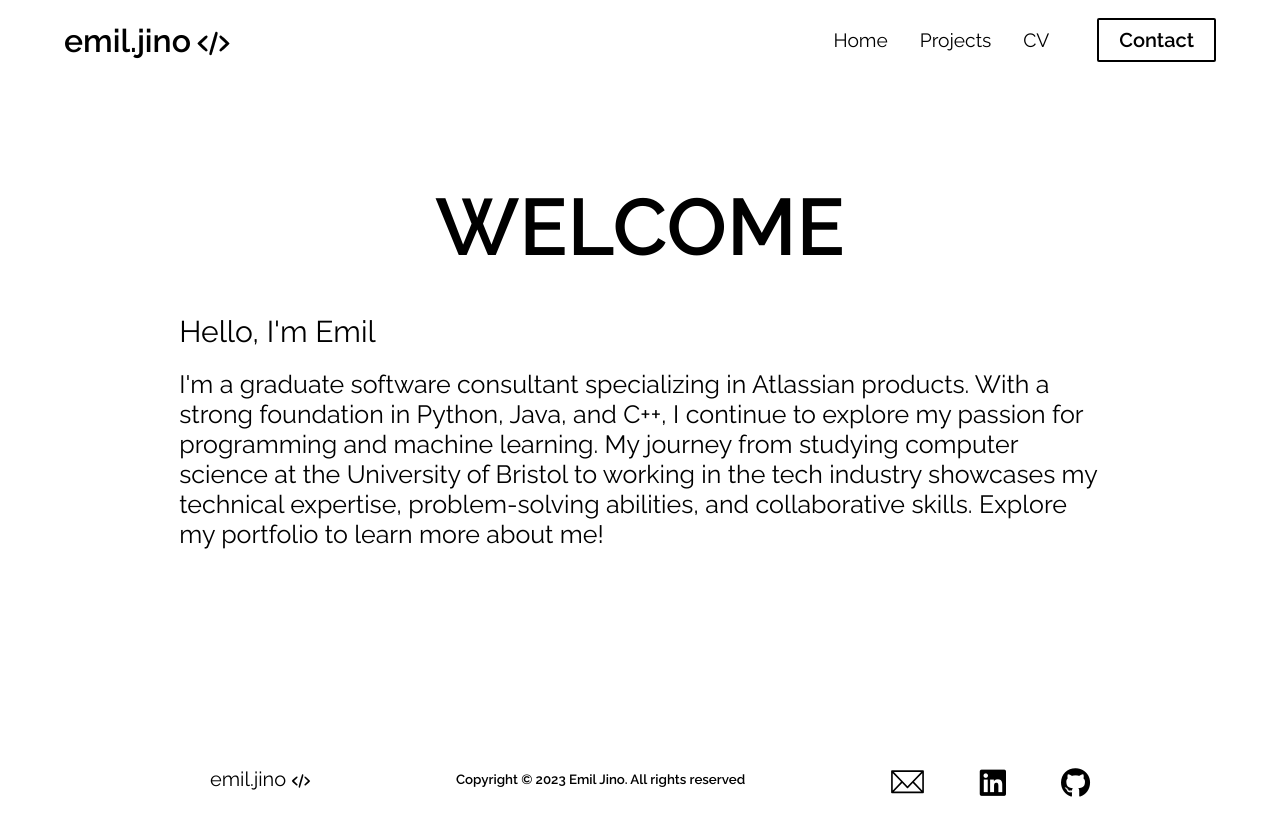
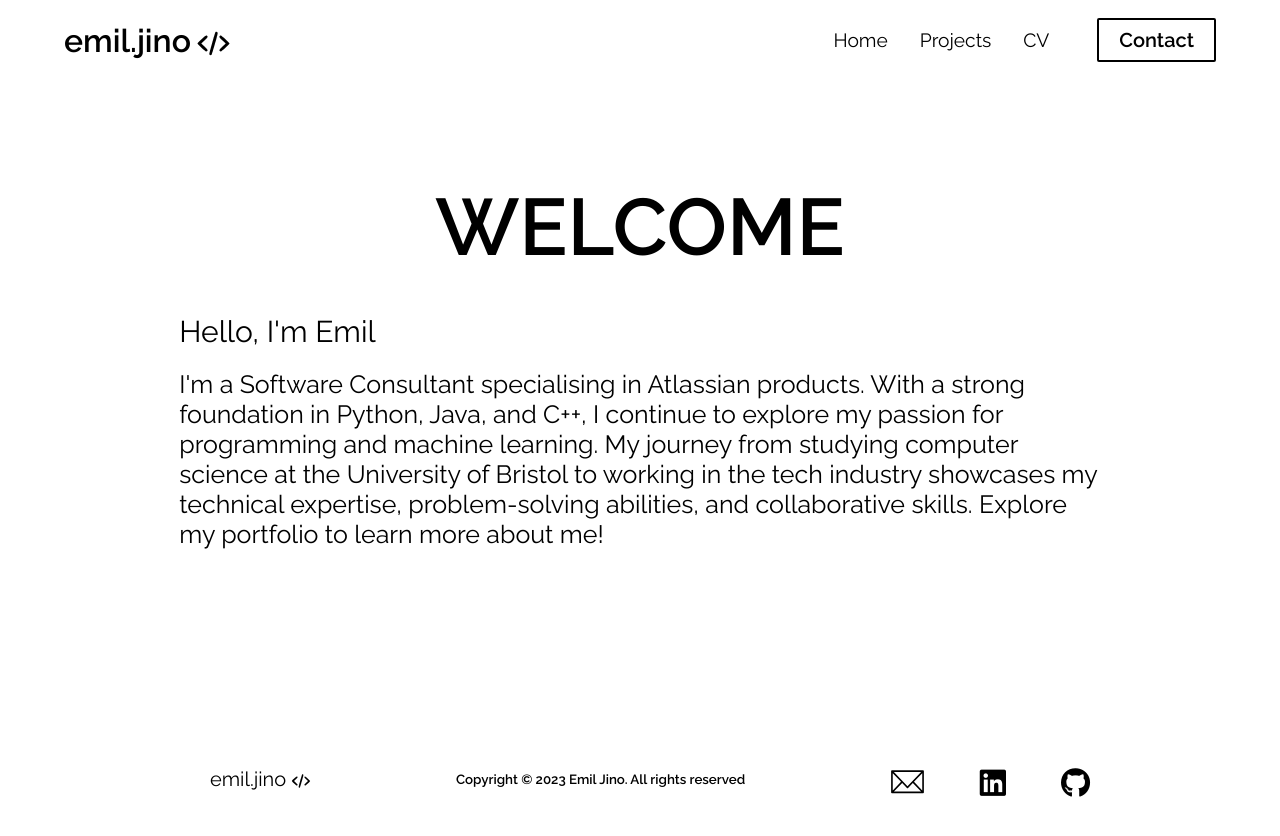
Before and after one commit to emiljino/react-personal-site, a React (Create React App) app: page / in a window 1280 px wide. Shown: the top 836 px of the page. Built offline with nearby package versions, Linux system fonts and the light colour scheme.

Commit message:
home page update 2

```diff
--- a/src/Components/MainSection.js
+++ b/src/Components/MainSection.js
@@ -11,7 +11,11 @@
       <div className="main-text-container">
         <p className="name">Hello, I'm Emil</p>{" "}
         <p className="intro">
-          I'm a graduate software consultant specializing in Atlassian products. With a strong foundation in Python, Java, and C++, I continue to explore my passion for programming and machine learning. My journey from studying computer science at the University of Bristol to working in the tech industry showcases my technical expertise, problem-solving abilities, and collaborative skills. Explore my portfolio to learn more about me!
+          I'm a Software Consultant specialising in Atlassian products. With a strong foundation in Python, Java, and C++,
+          I continue to explore my passion for programming and machine learning.
+          My journey from studying computer science at the University of Bristol to working
+          in the tech industry showcases my technical expertise, problem-solving abilities,
+          and collaborative skills. Explore my portfolio to learn more about me!
         </p>
       </div>
     </div>
```
